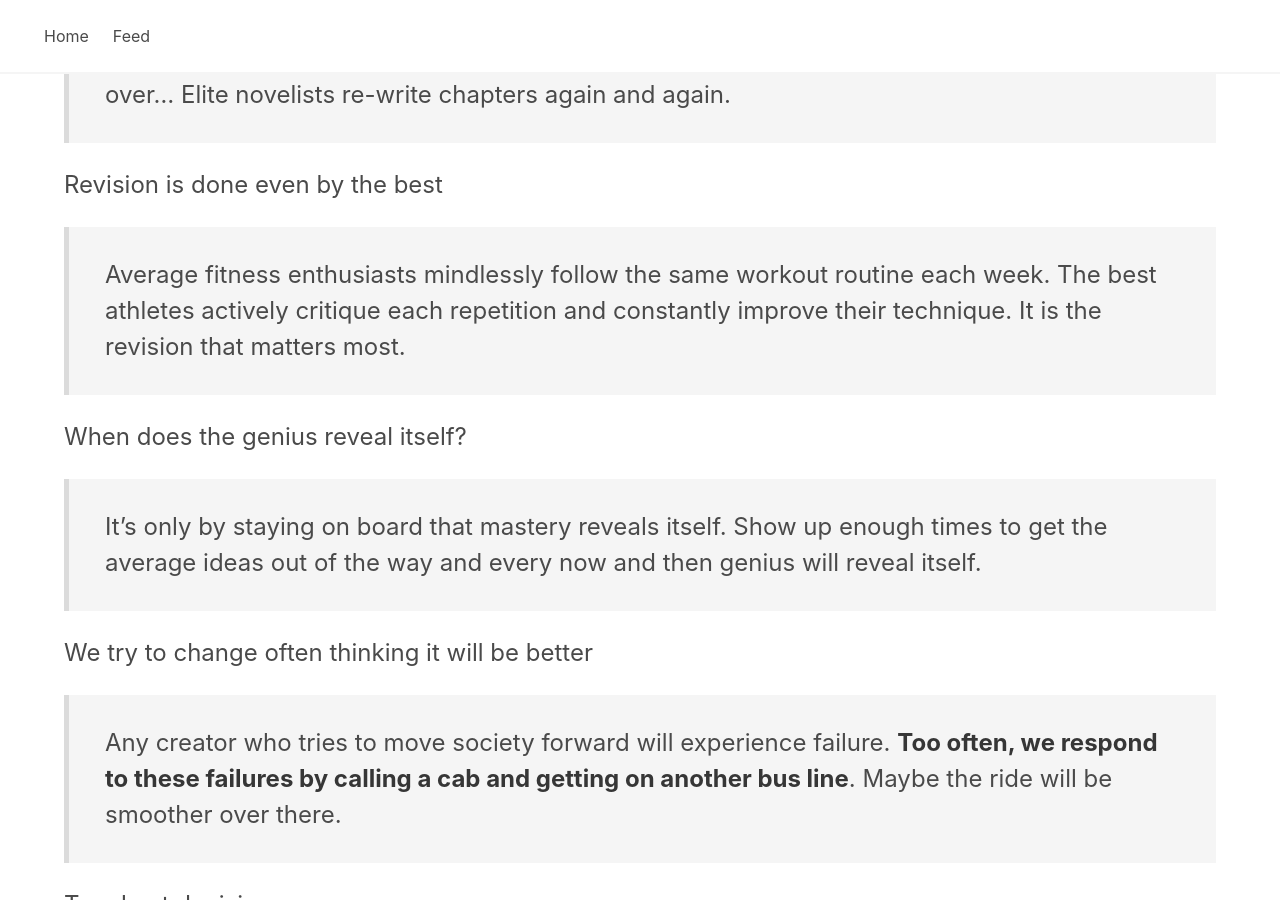
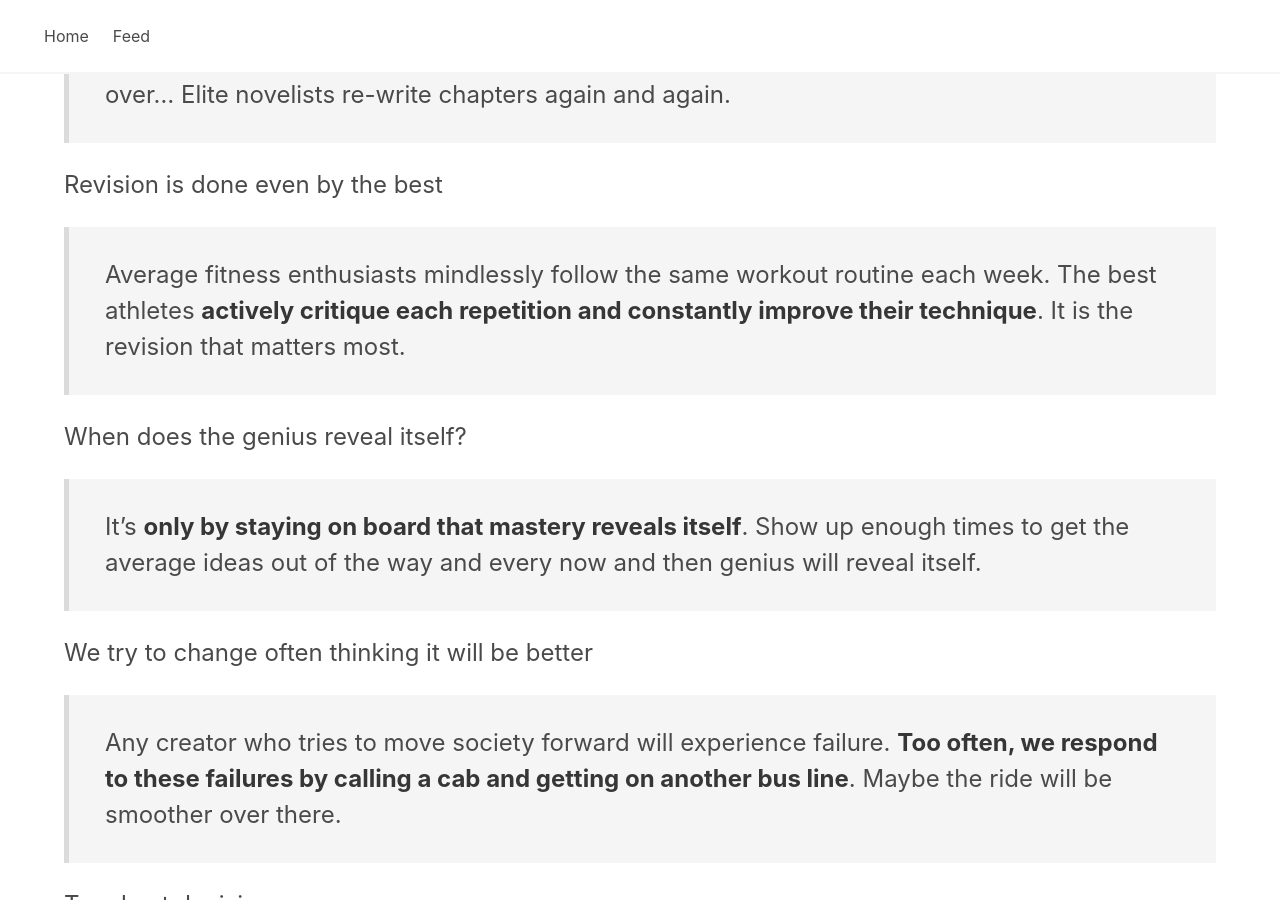
Before and after one commit to sayanee/longform, a Jekyll site: the page built from _posts/2022-12-18-meaning-helsinki-bus-station.md, in a window 1280 px wide and 900 px high, scrolled down 2173 px. Built offline with Jekyll 4.4.1, drawn with Linux system fonts in a browser that asks for light colours; some of the changed text lies outside the part shown.

```diff
--- a/_posts/2022-12-18-meaning-helsinki-bus-station.md
+++ b/_posts/2022-12-18-meaning-helsinki-bus-station.md
@@ -44,11 +45,11 @@ Differences among the average, best and the most elite
 
 Revision is done even by the best
 
-> Average fitness enthusiasts mindlessly follow the same workout routine each week. The best athletes actively critique each repetition and constantly improve their technique. It is the revision that matters most.
+> Average fitness enthusiasts mindlessly follow the same workout routine each week. The best athletes **actively critique each repetition and constantly improve their technique**. It is the revision that matters most.
 
 When does the genius reveal itself?
 
-> It’s only by staying on board that mastery reveals itself. Show up enough times to get the average ideas out of the way and every now and then genius will reveal itself.
+> It’s **only by staying on board that mastery reveals itself**. Show up enough times to get the average ideas out of the way and every now and then genius will reveal itself.
 
 We try to change often thinking it will be better
 
```
Also changed, not shown: other parts of _posts/2022-12-18-meaning-helsinki-bus-station.md (+2 -1 lines).
